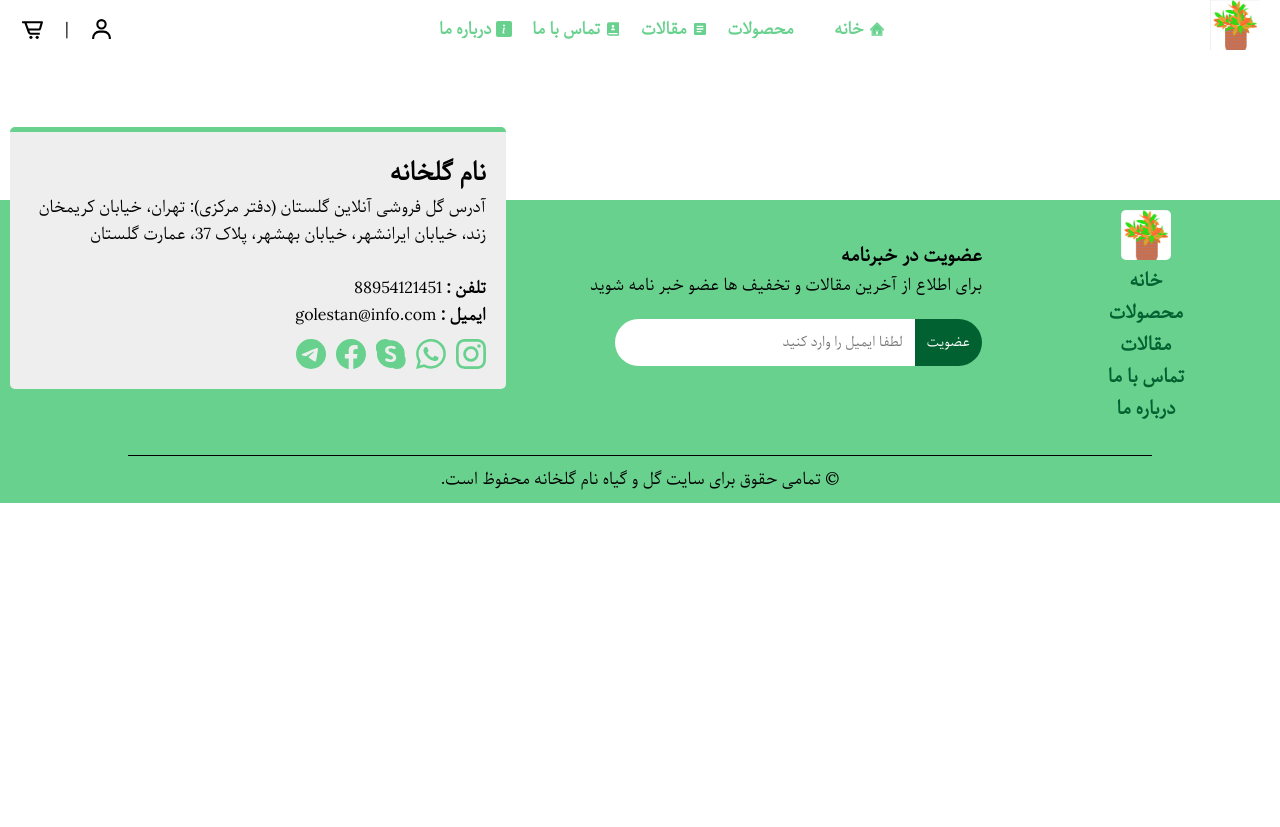
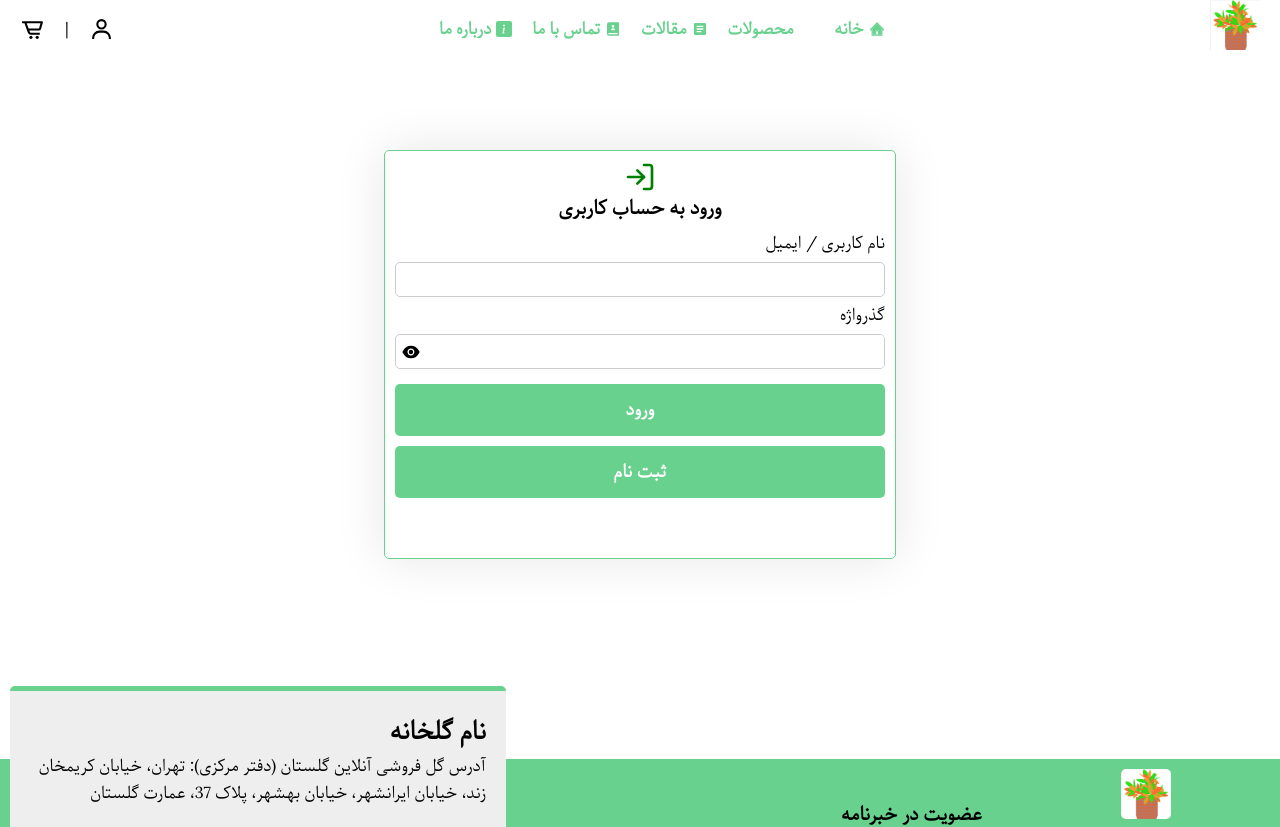
Before and after one commit to soheil-tehi/green-planet, a React (Vite) app: page /login in a window 1280 px wide. Shown: the top 827 px of the page. Before the commit the page ends 800 px from the top, so only its background shows below. Built offline with nearby package versions, Linux system fonts and the light colour scheme; some icons are missing.

Commit message:
Add Login and Register Pages

```diff
--- a/package.json
+++ b/package.json
@@ -10,7 +10,9 @@
     "preview": "vite preview"
   },
   "dependencies": {
+    "@react-oauth/google": "^0.11.1",
     "@react-three/drei": "^9.79.3",
+    "jwt-decode": "^3.1.2",
     "react": "^18.2.0",
     "react-dom": "^18.2.0",
     "react-icons": "^4.10.1",
--- a/src/Components/Navbar/navbar.tsx
+++ b/src/Components/Navbar/navbar.tsx
@@ -15,7 +15,10 @@
     return (
         <nav className="nav-container" >
             <div className="nav-logo">
+                <NavLink to="/">
+
                 <img src={LogoImg} alt="logo" />
+                </NavLink>
             </div>
             <div className='nav-item' data-flag={isClose}>
                 <NavLink
@@ -53,9 +56,14 @@
                 }
             </div>
             <div className='nav-cart' >
-                <BiUser />
+                <NavLink to="/login">
+                    <BiUser />
+                </NavLink>
                 <div className='divider'></div>
-                <BiCartAlt />
+                <NavLink to="/cart">
+
+                    <BiCartAlt />
+                </NavLink>
             </div>
         </nav>
     )
--- /dev/null
+++ b/src/Pages/Cart/cart.tsx
@@ -0,0 +1,9 @@
+import React from 'react'
+
+function Cart() {
+    return (
+        <div>Cart</div>
+    )
+}
+
+export default Cart
--- /dev/null
+++ b/src/Pages/Login/login.scss
@@ -0,0 +1,101 @@
+@import '../../Sass/-variables.scss';
+
+.login-wrapper {
+    padding: 10px;
+    width: 40%;
+    margin: 150px auto;
+    margin-bottom: 150px;
+    text-align: right;
+    border: 1px solid $primary-color;
+    @include my-border;
+
+
+    .login-title {
+        display: flex;
+        justify-content: center;
+        align-items: center;
+        flex-direction: column;
+
+        svg {
+            font-size: 32px;
+            color: green;
+        }
+    }
+
+    .login-form {
+        display: flex;
+        flex-direction: column;
+
+        label{
+            margin: 5px 0;
+        }
+
+
+        .btn-login,.btn-register{
+            @include my-button;
+            border-radius: 5px;
+            width: 100%;
+            font-weight: 600;
+            font-size: 17px;
+        }
+
+        .btn-register{
+            margin: 10px 0;
+        }
+
+
+        .login-form label {
+            margin: 10px 0;
+        }
+
+        .login-name-input {
+            border-radius: 5px;
+            border: 1px solid #ccc;
+            padding: 5px;
+            outline: none;
+        }
+
+        .login-password {
+            margin-bottom: 15px;
+            border: 1px solid #ccc;
+            border-radius: 5px;
+            display: flex;
+            align-items: center;
+            justify-content: space-between;
+            overflow: hidden;
+
+            a{
+                display: flex;
+            }
+
+            input {
+                padding: 5px;
+                outline: none;
+                border: none;
+                width: 95%;
+            }
+
+            svg {
+                margin-left: 5px;
+                font-size: 20px;
+                cursor: pointer;
+            }
+        }
+    }
+}
+
+@media screen and (max-width:1160px) {
+    .login-wrapper {
+
+        width: 60%;
+
+    }
+}
+
+@media screen and (max-width:750px) {
+    .login-wrapper {
+
+        width: 90%;
+
+    }
+}
--- /dev/null
+++ b/src/Pages/Login/login.tsx
@@ -0,0 +1,62 @@
+import { useState } from 'react';
+import { useNavigate } from 'react-router-dom';
+import { AiFillEyeInvisible, AiFillEye } from 'react-icons/ai';
+import { FiLogIn } from 'react-icons/fi';
+import { GoogleLogin, GoogleOAuthProvider } from '@react-oauth/google';
+import jwtDecode from 'jwt-decode';
+import './login.scss';
+
+
+function Login() {
+
+    const [showPass, setShowPass] = useState(false);
+
+    const navigate = useNavigate();
+
+    const toggleShowPass = () => {
+        setShowPass(!showPass);
+    }
+
+    const responseMessage = (response: any) => {
+        console.log(jwtDecode(response.credential));
+    };
+
+    return (
+
+        <div className='login-wrapper'>
+            <div className='login-title'>
+                <FiLogIn />
+                <h3 style={{ textAlign: "center" }}>ورود به حساب کاربری</h3>
+            </div>
+            <form className='login-form' action="">
+                <label htmlFor="Name" >نام کاربری / ایمیل</label>
+                <input className='login-name-input' type="text" id='Name' />
+                <label htmlFor="Password">گذرواژه</label>
+                <div className='login-password'>
+                    <input type={showPass ? "text" : "password"} id='Password' />
+                    <a onClick={toggleShowPass}>
+                        {
+                            showPass ?
+                                <AiFillEyeInvisible />
+                                :
+                                <AiFillEye />
+                        }
+                    </a>
+                </div>
+
+                <button className='btn-login'>ورود</button>
+                <button className='btn-register' onClick={() => navigate("/register")}>ثبت نام</button>
+                <div className='google-register'>
+                    <GoogleOAuthProvider clientId="789241900390-a5e9djesllvktl407v4pha9t8hn8442s.apps.googleusercontent.com">
+                        <GoogleLogin onSuccess={responseMessage} />
+                    </GoogleOAuthProvider>
+                </div>
+
+            </form>
+        </div>
+
+
+    )
+}
+
+export default Login;
--- /dev/null
+++ b/src/Pages/Register/register.scss
@@ -0,0 +1,108 @@
+@import '../../Sass/-variables.scss';
+
+.register-wrapper {
+    padding: 10px;
+    width: 40%;
+    margin: 150px auto;
+    margin-bottom: 150px;
+    text-align: right;
+    border: 1px solid $primary-color;
+    @include my-border;
+
+
+    .register-title {
+        display: flex;
+        justify-content: center;
+        align-items: center;
+        flex-direction: column;
+
+        svg {
+            font-size: 32px;
+            color: green;
+        }
+    }
+
+    .register-form {
+        display: flex;
+        flex-direction: column;
+
+
+        label {
+            margin: 5px 0;
+        }
+
+        .register-name-input {
+            border-radius: 5px;
+            border: 1px solid #ccc;
+            padding: 5px;
+
+            outline: none;
+        }
+
+
+
+        .register-password {
+            /* padding: 5px; */
+            margin-bottom: 15px;
+            border: 1px solid #ccc;
+            border-radius: 5px;
+            display: flex;
+            align-items: center;
+            justify-content: space-between;
+            overflow: hidden;
+
+            a{
+                display: flex;
+            }
+
+
+            input {
+                padding: 5px;
+                outline: none;
+                border: none;
+                width: 95%;
+            }
+
+            svg {
+                margin-left: 5px;
+                font-size: 20px;
+                cursor: pointer;
+            }
+        }
+
+        .btn-register,
+        .btn-login {
+            @include my-button;
+            border-radius: 5px;
+            width: 100%;
+            font-weight: 600;
+            font-size: 17px;
+        }
+
+        .btn-login {
+            margin: 10px 0;
+
+        }
+
+        .google-register {
+            width: 40%;
+            margin: 10px auto;
+        }
+    }
+}
+
+@media screen and (max-width:1160px) {
+    .register-wrapper {
+
+        width: 60%;
+
+    }
+}
+
+@media screen and (max-width:750px) {
+    .register-wrapper {
+
+        width: 90%;
+
+    }
+}
--- /dev/null
+++ b/src/Pages/Register/register.tsx
@@ -0,0 +1,81 @@
+import { useState } from 'react';
+import { AiFillEyeInvisible, AiFillEye } from 'react-icons/ai';
+import { GiArchiveRegister } from 'react-icons/gi';
+import { GoogleLogin, GoogleOAuthProvider } from '@react-oauth/google';
+import jwtDecode from 'jwt-decode';
+import { useNavigate } from 'react-router-dom';
+import './register.scss';
+
+function Register() {
+
+    const navigate = useNavigate();
+    const [showFirstPass, setShowFirstPass] = useState(false);
+    const [showSecondPass, setShowSecondPass] = useState(false);
+
+    const toggleShowPass = () => {
+        setShowFirstPass(!showFirstPass);
+    }
+
+    const toggleShowSecondPass = () => {
+        setShowSecondPass(!showSecondPass);
+    }
+
+    const responseMessage = (response: any) => {
+        console.log(jwtDecode(response.credential));
+    };
+    const errorMessage = (error: any) => {
+        console.log(error);
+    };
+
+    return (
+        < div className='register-wrapper' >
+            <div className='register-title'>
+                <GiArchiveRegister />
+                <h3 style={{ textAlign: "center" }}>ساخت حساب کاربری</h3>
+            </div>
+            <form className='register-form' action="">
+                <label htmlFor="Name" >نام </label>
+                <input className='register-name-input' type="text" id='Name' />
+                <label htmlFor="Email" >ایمیل </label>
+                <input className='register-name-input' type="text" id='Email' />
+                <label htmlFor="Password">گذرواژه</label>
+                <div className='register-password'>
+                    <input type={showFirstPass ? "text" : "password"} id='Password' />
+                    <a onClick={toggleShowPass}>
+                        {
+                            showFirstPass ?
+                                <AiFillEyeInvisible />
+                                :
+                                <AiFillEye />
+                        }
+                    </a>
+                </div>
+                <label htmlFor="Password">تکرار گذرواژه</label>
+                <div className='register-password'>
+                    <input type={showSecondPass ? "text" : "password"} id='Password' />
+                    <a onClick={toggleShowSecondPass}>
+                        {
+                            showSecondPass ?
+                                <AiFillEyeInvisible />
+                                :
+                                <AiFillEye />
+                        }
+                    </a>
+                </div>
+                <button className='btn-register'>ثبت نام</button>
+                <button className='btn-login' onClick={() => navigate("/login")}>بازگشت به ورود</button>
+                <div className='google-register'>
+                    <GoogleOAuthProvider clientId="789241900390-a5e9djesllvktl407v4pha9t8hn8442s.apps.googleusercontent.com">
+                        <GoogleLogin onSuccess={responseMessage} />
+                    </GoogleOAuthProvider>
+                </div>
+
+
+            </form>
+
+        </div>
+
+    )
+}
+
+export default Register;
--- a/src/Router.tsx
+++ b/src/Router.tsx
@@ -1,9 +1,12 @@
-import { MainPage, ContactUs, AboutUs } from './Pages/index';
+import { MainPage, ContactUs, AboutUs, Login, Cart, Register } from './Pages/index';
 
 const routers = [
     { path: "/", element: <MainPage /> },
     { path: "/contact-us", element: <ContactUs /> },
     { path: "/about-us", element: <AboutUs /> },
+    { path: "/login", element: <Login /> },
+    { path: "/cart", element: <Cart /> },
+    { path: "/register", element: <Register /> },
 ]
 
 export default routers;
```
Also changed, not shown: src/Components/Navbar/navbar.scss (+12 -14 lines), src/Pages/index.tsx (+7 -1 lines), src/Pages/Cart/cart.scss (added), 1 other file (tests, documents, lock files or other folders).
